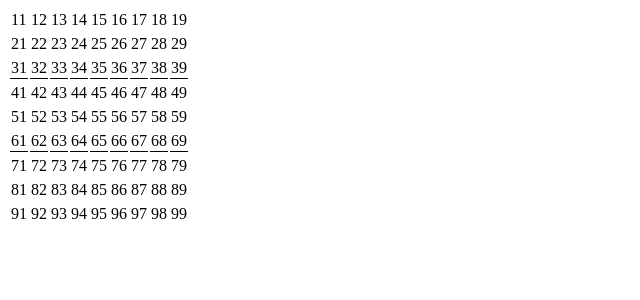
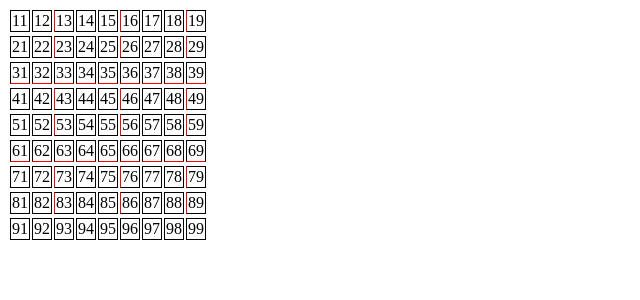
Before and after one commit to makunete/M14, a Flask app: template templates/calendari.html in a window 1280 px wide. Shown: the top 300 px of the page, without its empty margins (0-640 px from the left). Run offline with Flask 2, Linux system fonts and the light colour scheme; the template is opened without the code that fills it, so the values that code supplies are empty.

Commit message:
Add files via upload

```diff
--- a/templates/calendari.html
+++ b/templates/calendari.html
@@ -5,20 +5,21 @@
 	<title>Document</title>
 	<style>
 	table{
-		/*
+			}
+
+	td{
 		border: solid 1px black;
-		*/
-	}
 
-	tr{/*
-		border: solid 1px black;
-		background-color: silver;
-		*/
 	}
 
 	td.horitzontal{
-		border-bottom: solid 1px black;
+		border-bottom: solid 1px red;
 	}
+
+	td.vertical{
+		border-left: solid 1px red;
+	}
+
 	li, ul{
 		list-style: none;
 
@@ -34,6 +35,8 @@
 				{% for j in range(1,10) %}
 					{% if (i is divisibleby 3) and i != 9 %}
 						<td class= 'horitzontal' >{{i}}{{j}}</td>
+					{% elif(j is divisibleby 3) and i != 9 %}
+						<td class= 'vertical' >{{i}}{{j}}</td>
 					{% else %}
 						<td>{{i}}{{j}}</td>
 					{% endif %}
```
